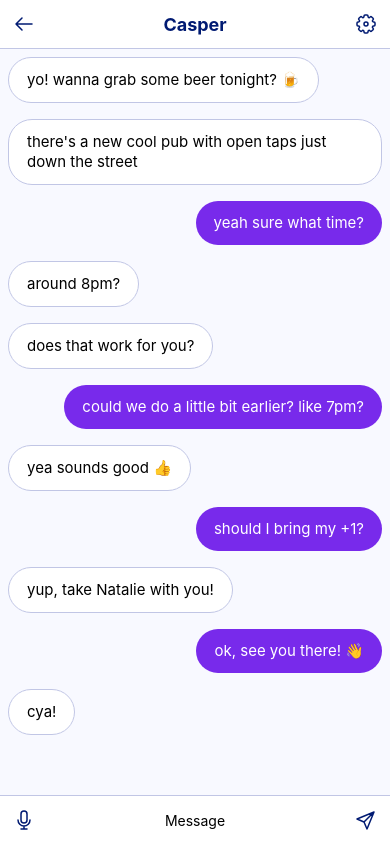
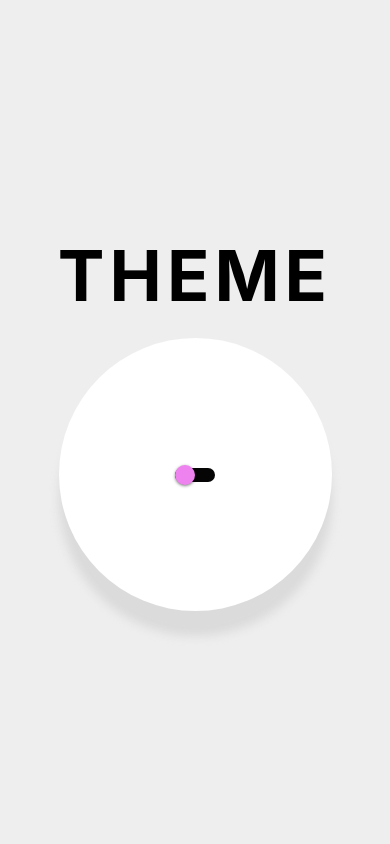
Before and after one commit to didadev/rn-reanimated, a React Native app: screen / in a window 390 px wide. Built offline with nearby package versions, Linux system fonts and the light colour scheme.

Commit message:
Add Interpolate with Scrollview and InterpolateColors

```diff
--- /dev/null
+++ b/Youtube/ Reactiive_channel/interpolateColors/App.tsx
@@ -0,0 +1,110 @@
+import {StyleSheet, Text, View, Dimensions, Switch} from 'react-native';
+import React, {useState} from 'react';
+import Animated, {
+  interpolateColor,
+  useAnimatedStyle,
+  useDerivedValue,
+  useSharedValue,
+  withTiming,
+} from 'react-native-reanimated';
+
+const Theme = {
+  light: {
+    background: '#eee',
+    circle: '#fff',
+    text: '#000',
+  },
+  dark: {
+    background: '#606060',
+    circle: '#000000',
+    text: '#ffffff',
+  },
+};
+
+const SWITCH_TRACK_COLOR = {true: '#df14f1', false: '#050505'};
+
+const AnimatedSwitch = Animated.createAnimatedComponent(Switch);
+const {width, height} = Dimensions.get('window');
+const SIZE = width * 0.7;
+
+type THEME = 'light' | 'dark';
+const App = () => {
+  const [theme, setTheme] = useState<THEME>('light');
+  const progress = useDerivedValue(() => {
+    return theme === 'light' ? 0 : 1;
+  }, [theme]);
+
+  const inputRange = [0, 1];
+
+  const bgStyle = useAnimatedStyle(() => ({
+    backgroundColor: withTiming(
+      interpolateColor(progress.value, inputRange, [
+        Theme.light.background,
+        Theme.dark.background,
+      ]),
+    ),
+  }));
+
+  const circleStyle = useAnimatedStyle(() => ({
+    backgroundColor: withTiming(
+      interpolateColor(progress.value, inputRange, [
+        Theme.light.circle,
+        Theme.dark.circle,
+      ]),
+    ),
+  }));
+
+  const textStyle = useAnimatedStyle(() => ({
+    color: withTiming(
+      interpolateColor(progress.value, inputRange, [
+        Theme.light.text,
+        Theme.dark.text,
+      ]),
+    ),
+  }));
+
+  return (
+    <Animated.View style={[styles.container, bgStyle]}>
+      <Animated.Text style={[styles.themeText, textStyle]}>Theme</Animated.Text>
+      <Animated.View style={[styles.circleView, circleStyle]}>
+        <Switch
+          thumbColor={'violet'}
+          trackColor={SWITCH_TRACK_COLOR}
+          value={theme === 'dark'}
+          onValueChange={toggle => {
+            setTheme(toggle ? 'dark' : 'light');
+          }}
+        />
+      </Animated.View>
+    </Animated.View>
+  );
+};
+
+export default App;
+
+const styles = StyleSheet.create({
+  container: {
+    flex: 1,
+    justifyContent: 'center',
+    alignItems: 'center',
+  },
+  themeText: {
+    fontSize: 70,
+    fontWeight: '700',
+    textTransform: 'uppercase',
+    letterSpacing: 5,
+    marginBottom: 20,
+  },
+  circleView: {
+    width: SIZE,
+    aspectRatio: 1,
+    borderRadius: SIZE / 2,
+    backgroundColor: '#fff',
+    shadowColor: '#c0bdbd',
+    shadowOffset: {width: 0, height: 25},
+    shadowRadius: 10,
+    shadowOpacity: 0.4,
+    justifyContent: 'center',
+    alignItems: 'center',
+  },
+});
```
Also changed, not shown: App.tsx (+6 -2 lines), Youtube/ Reactiive_channel/Interpolate_with_ScrollView/App.tsx (added, +36 -0 lines), Youtube/ Reactiive_channel/Interpolate_with_ScrollView/components/Page.tsx (added, +93 -0 lines).
